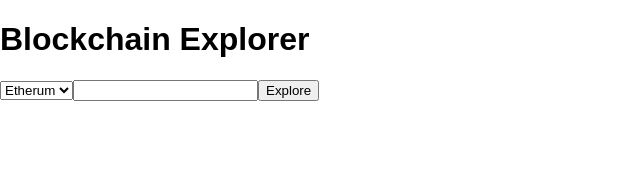
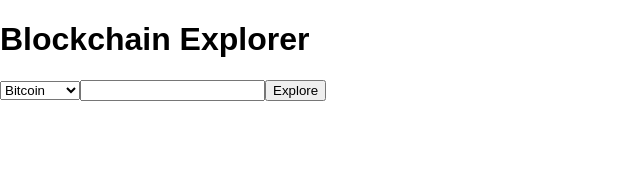
Before and after one commit to wieczorekm/blockchain-explorer, a React (Create React App) app in the folder frontend/: page / in a window 1280 px wide. Shown: the top 171 px of the page, without its empty margins (0-640 px from the left). Built offline with nearby package versions, Linux system fonts and the light colour scheme; no server answers.

Commit message:
Prepare API communication

```diff
--- a/frontend/src/App.js
+++ b/frontend/src/App.js
@@ -1,33 +1,42 @@
-import React, {Component} from 'react';
+import React, { Component } from 'react';
+import _ from 'lodash';
+
 import Graph from './components/graph/Graph';
+
 import './App.css';
 
+const API_URL = "https://blockchain-explorer-was-taken.herokuapp.com";
+const BLOCKCHAIN_TYPES = { BITCOIN: 'bitcoin', ETHEREUM: 'ethereum' };
+const BLOCKCHAIN_TYPES_VALUES = Object.values(BLOCKCHAIN_TYPES);
+
 class App extends Component {
-
     constructor(props) {
         super(props);
-            this.state = {
-            message: ""
-        };
+        this.state = { type: BLOCKCHAIN_TYPES_VALUES[0] };
     }
 
-    componentDidMount() {
-        fetch("https://blockchain-explorer-was-taken.herokuapp.com/hello") // move api url to package.json
-            .then(response => response.text())
-            .then(response => this.setState({message: response}));
+    setType = ({ target: { value } }) => this.setState({ type: value });
+
+    renderOption = (type) => <option value={type} key={type}>{_.capitalize(type)}</option>;
+
+    setAddress = ({ target: { value } }) => this.setState({ address: value });
+
+    fetchData = () => {
+        const { type, address } = this.state;
+
+        fetch(`${API_URL}/${type}/transactions/${address}`)
+            .then(response => console.log(response))
     }
 
     render() {
-        const {message} = this.state;
         return (
             <div>
-                <h1>Blockchain Explorer {message}</h1>
-                <select>
-                    <option>Etherum</option>
-                    <option>Bitcoin</option>
+                <h1>Blockchain Explorer</h1>
+                <select onChange={this.setType} value={this.state.type}>
+                    {BLOCKCHAIN_TYPES_VALUES.map(this.renderOption)}
                 </select>
-                <input />
-                <button>Explore</button>
+                <input onChange={this.setAddress} />
+                <button onClick={this.fetchData}>Explore</button>
                 <Graph />
             </div>
         );
```
